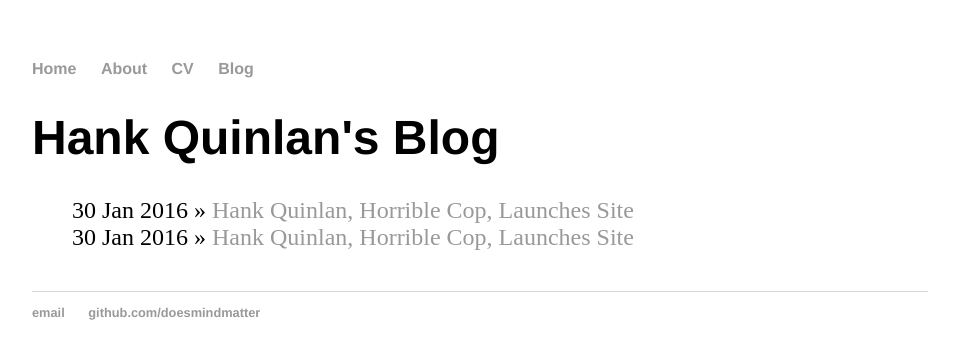
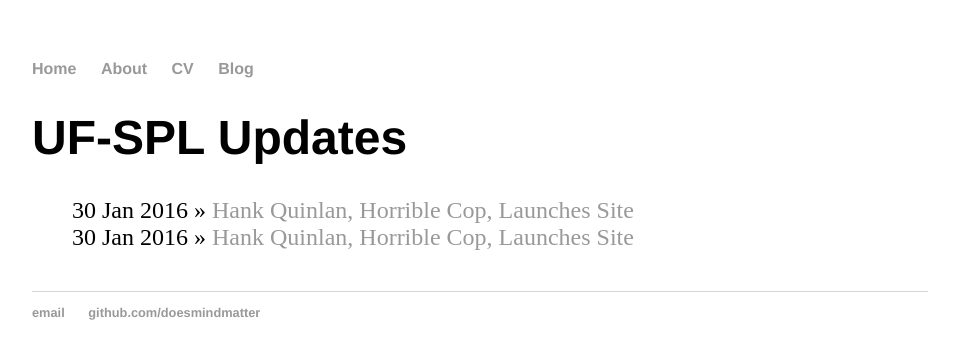
Before and after one commit to doesmindmatter/uf-sensory-lab, a Jekyll site: the page built from blog/index.html, in a window 1280 px wide. Shown: the top 359 px of the page, without its empty margins (160-1119 px from the left). Built offline with Jekyll 4.4.1, drawn with Linux system fonts in a browser that asks for light colours.

Commit message:
Update index.html

```diff
--- a/blog/index.html
+++ b/blog/index.html
@@ -1,6 +1,6 @@
 ---
 layout: default
-title: Hank Quinlan's Blog
+title: UF-SPL Updates
 ---
 	<h1>{{ page.title }}</h1>
 	<ul class="posts">
```
